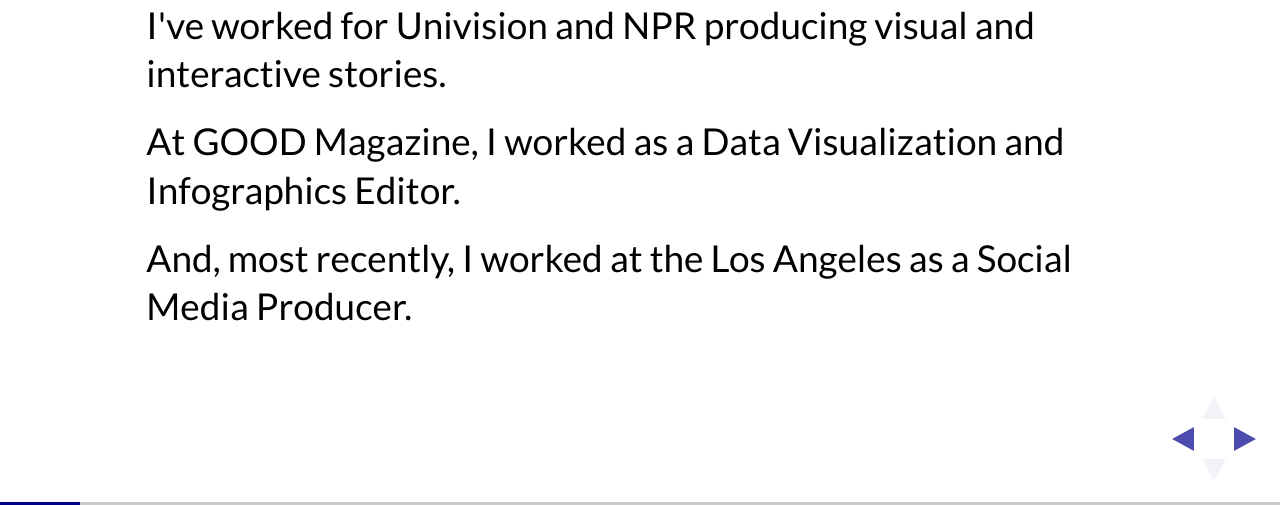
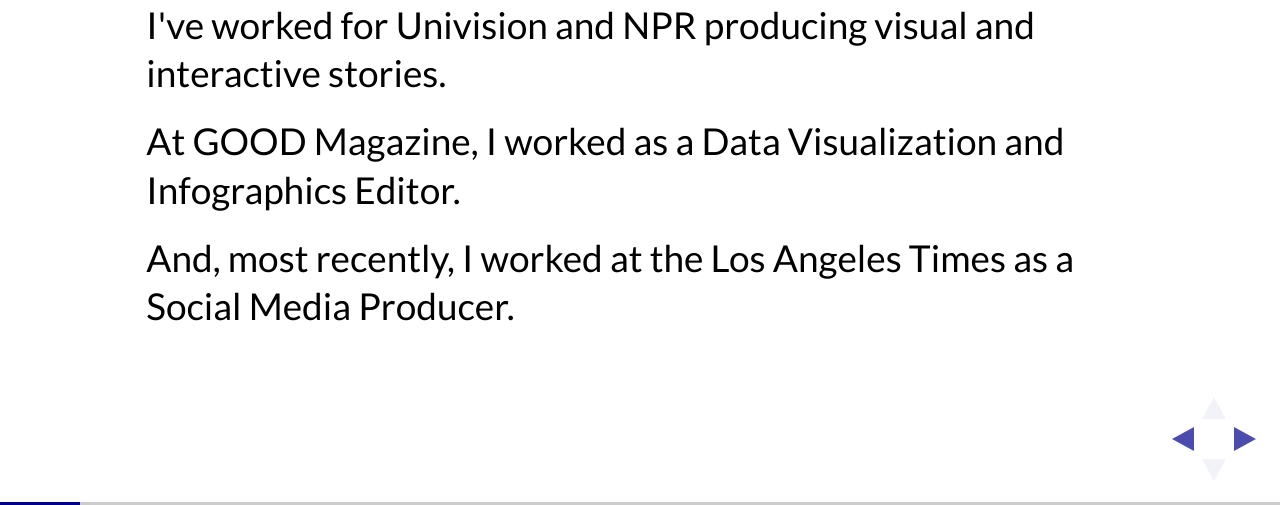
Before and after one commit to helgalivsalinas/migrahack-colorado-2016, a website: page index.html in a window 1280 px wide. Both pictures are taken after a click on the element 1251 px from the left and 734 px from the top of the page. Shown: the part 295-800 px from the top of the page. Drawn offline with Linux system fonts and the light colour scheme; a web font is replaced by a local one.

Commit message:
updated about me slide

```diff
--- a/index.html
+++ b/index.html
@@ -53,7 +53,7 @@
 					<p style="text-align:left;">Columbia Graduate School of Journalism</p>
 					<p style="text-align:left;">I've worked for Univision and NPR producing visual and interactive stories.</p>
 					<p style="text-align:left;">At GOOD Magazine, I worked as a Data Visualization and Infographics Editor.</p>
-					<p style="text-align:left;">And, most recently, I worked at the Los Angeles as a Social Media Producer.</p>
+					<p style="text-align:left;">And, most recently, I worked at the Los Angeles Times as a Social Media Producer.</p>
 				</section>
 
 				<section data-background-video="videos/helga.mp4,videos/helga.webm" data-background-color="#000000">
```
